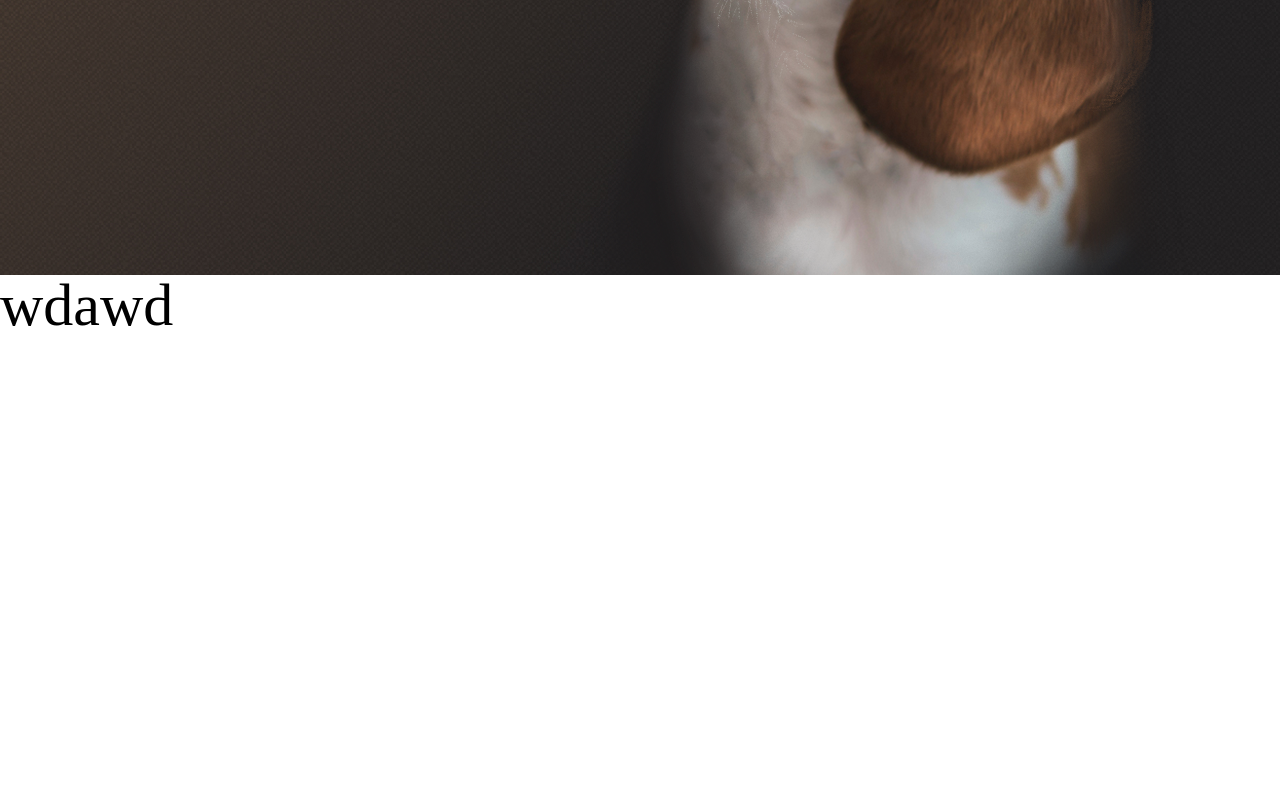
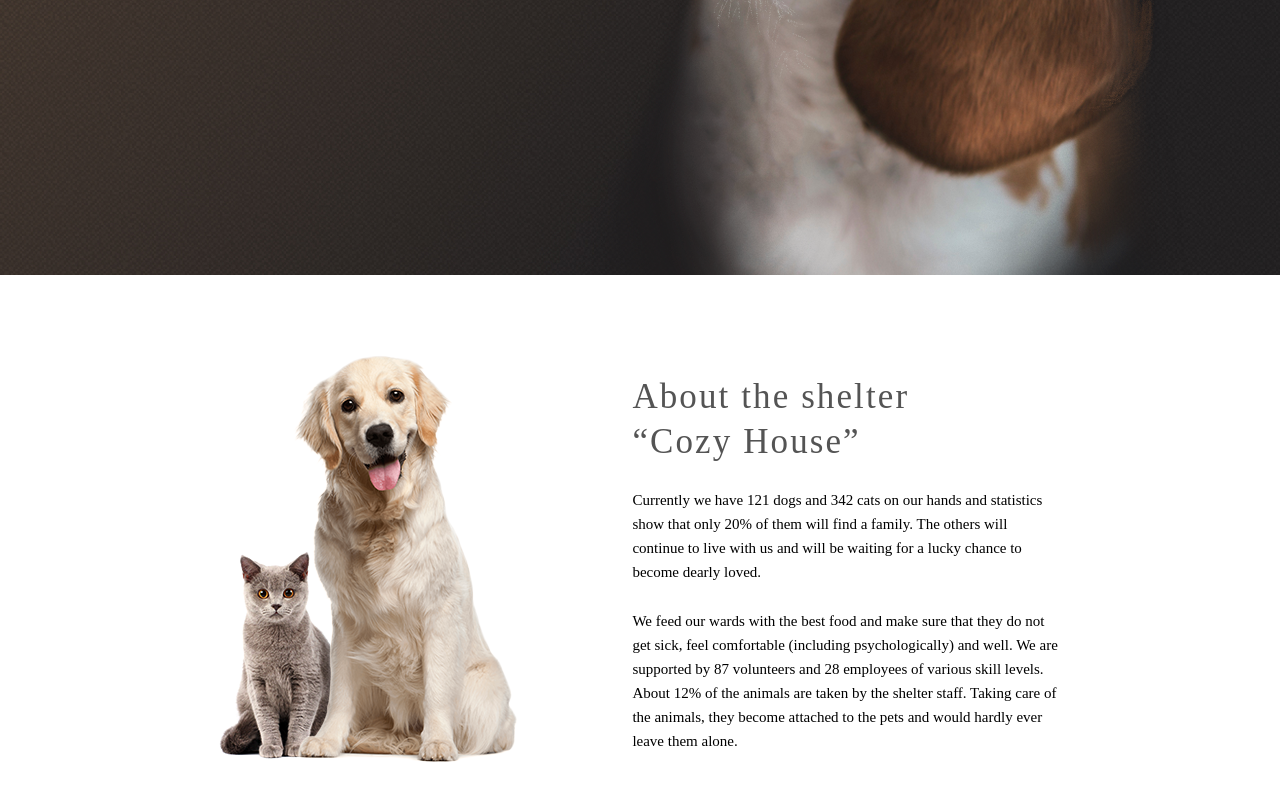
Before and after one commit to Demetrusa/shelter, a plain HTML site: page pages/main/index.html in a window 1280 px wide. Shown: the part 633-1433 px from the top of the page. Before the commit the page ends 971 px from the top, so only its background shows below. Drawn offline with Linux system fonts and the light colour scheme.

Commit message:
feat: about section

```diff
--- a/pages/main/index.html
+++ b/pages/main/index.html
@@ -22,10 +22,10 @@
           <div class="navbar">
             <nav>
               <ul>
-                <li><a href="#">About the shelter</a></li>
-                <li><a id="navbar-li-a" href="#">Our pets</a></li>
+                <li><a id="" href="#">About the shelter</a></li>
+                <li><a href="#">Our pets</a></li>
                 <li><a href="#">Help the shelter</a></li>
-                <li><a id="navbar-li-second-a" href="#">Contacts</a></li>
+                <li><a href="#">Contacts</a></li>
               </ul>
             </nav>
           </div>
@@ -54,7 +54,28 @@
       </div>
       <!-- main -->
       <main>
-        <h2>wdawd</h2>
+        <div class="about-shelter-container">
+          <div class="about-shelter-left-wrapp">
+            <img src="../../assets/images/about-pets.png" alt="about-pets" />
+          </div>
+          <div class="about-shelter-right-wrapp">
+            <h3>About the shelter “Cozy House”</h3>
+            <p>
+              Currently we have 121 dogs and 342 cats on our hands and
+              statistics show that only 20% of them will find a family. The
+              others will continue to live with us and will be waiting for a
+              lucky chance to become dearly loved.
+            </p>
+            <p id="about-second-text">
+              We feed our wards with the best food and make sure that they do
+              not get sick, feel comfortable (including psychologically) and
+              well. We are supported by 87 volunteers and 28 employees of
+              various skill levels. About 12% of the animals are taken by the
+              shelter staff. Taking care of the animals, they become attached to
+              the pets and would hardly ever leave them alone.
+            </p>
+          </div>
+        </div>
       </main>
     </div>
   </body>
--- a/pages/main/style.css
+++ b/pages/main/style.css
@@ -134,8 +134,31 @@ color: red;
 
 /* main */
 
-main h2{
-    z-index:2000;
-    position: absolute;
-    color: black;
+.about-shelter-container{
+    width: 66%;
+    margin: 0 auto;
+    display: flex;
+    justify-content: space-between;
+    margin-top: 80px;
+    margin-bottom: 80px;
 }
+.about-shelter-right-wrapp h3{
+    font-weight: 400;
+    font-size: 35px;
+    line-height: 128%;
+    letter-spacing: 0.06em;
+    color:#545454;
+    margin-bottom: 23px;
+    margin-top: 20px;
+    max-width: 370px;
+}
+.about-shelter-right-wrapp p{
+    max-width: 430px;
+    font-weight: 400;
+    font-size: 15px;
+    line-height: 160%;
+    text-align: start;
+}
+#about-second-text{
+    margin-top: 25px;
+}
```
